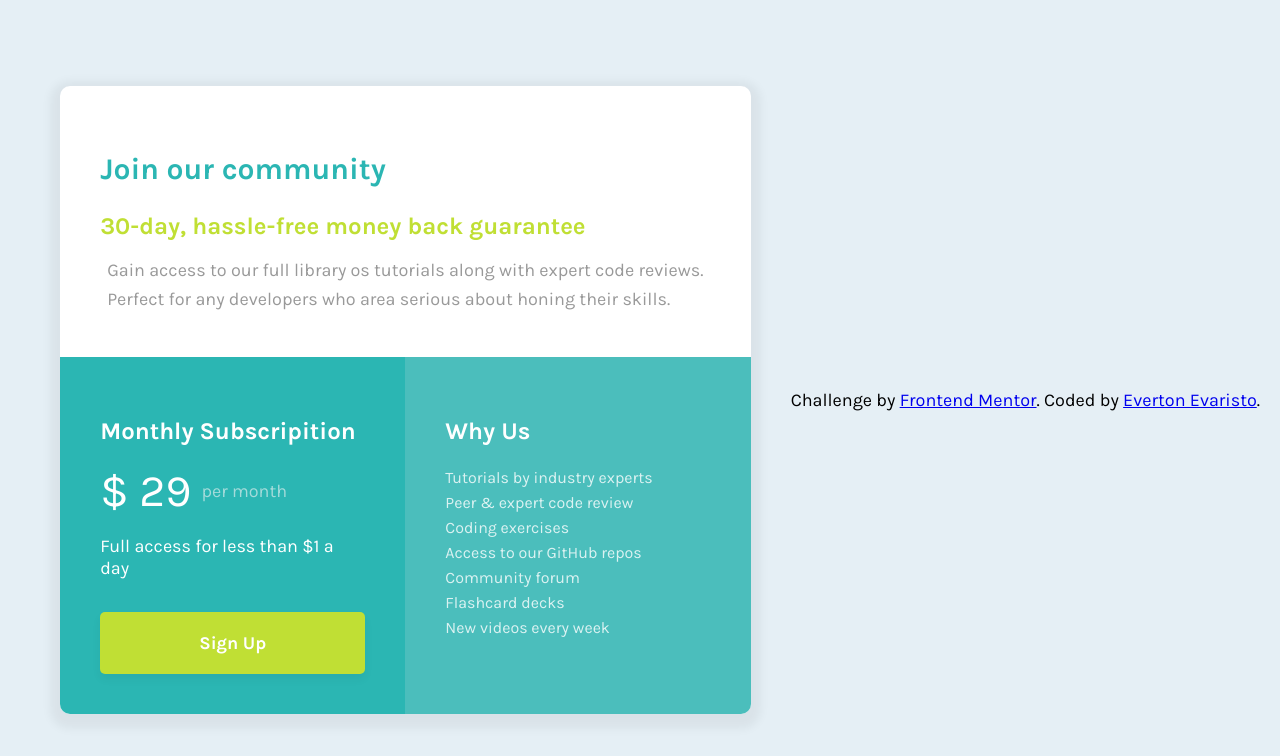
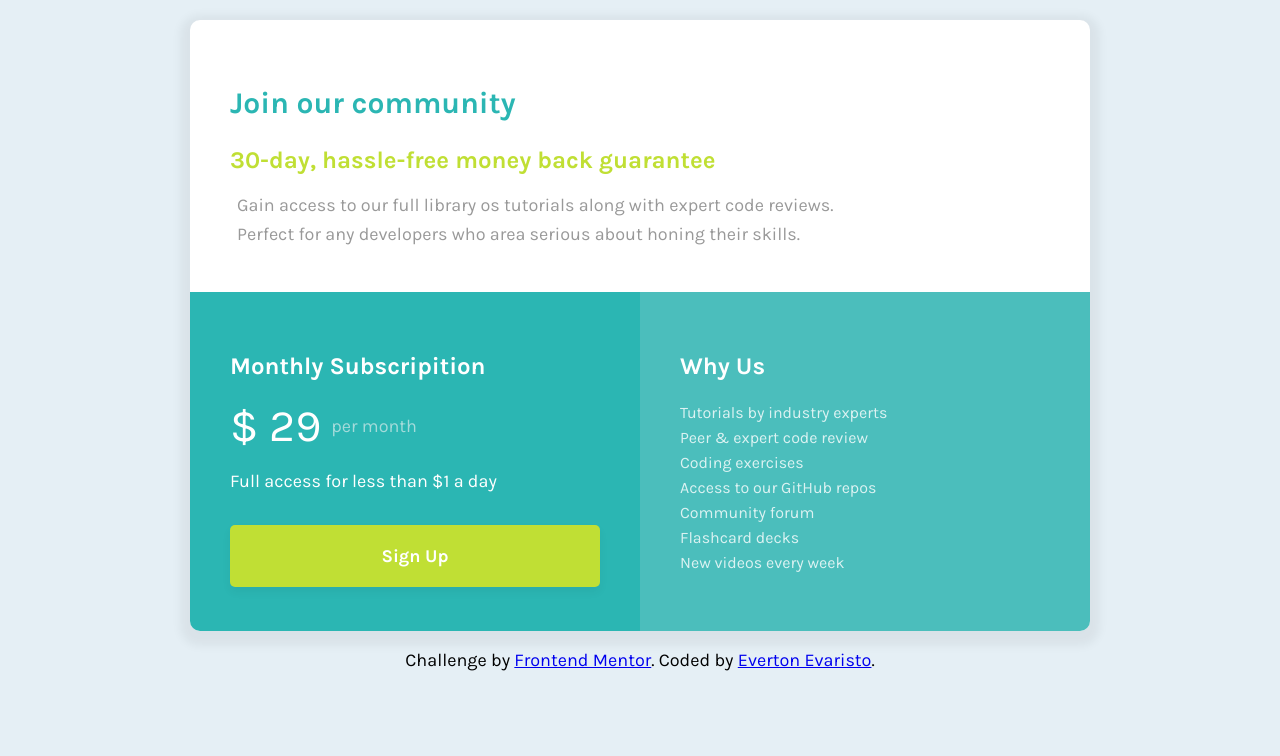
Before and after one commit to eevaristo89/singlepricegrid, a plain HTML site: page index.html in a window 1280 px wide. Drawn offline with Linux system fonts and the light colour scheme.

Commit message:
Index_footer
Footer

```diff
--- a/style.css
+++ b/style.css
@@ -6,7 +6,6 @@
 
 body {
   background-color: hsl(204, 43%, 93%);
-  display: flex;
   align-items: center;
   justify-content: center;
   font-family: "Karla", sans-serif;
@@ -19,7 +18,7 @@ main {
   background-color: #fff;
   border-radius: 10px;
   box-shadow: 0px 5px 10px 10px rgba(0, 0, 0, 0.05);
-  max-width: 800px;
+  max-width: 900px;
   overflow: hidden;
   margin: auto;
 }
@@ -100,6 +99,11 @@ ul li {
   line-height: 25px;
 }
 
+footer {
+  text-align: center;
+  font-family: "Karla", sans-serif;
+}
+
 @media screen and (max-width: 600px) {
   .row {
     flex-direction: column;
```
Also changed, not shown: index.html (+1 -1 lines).
